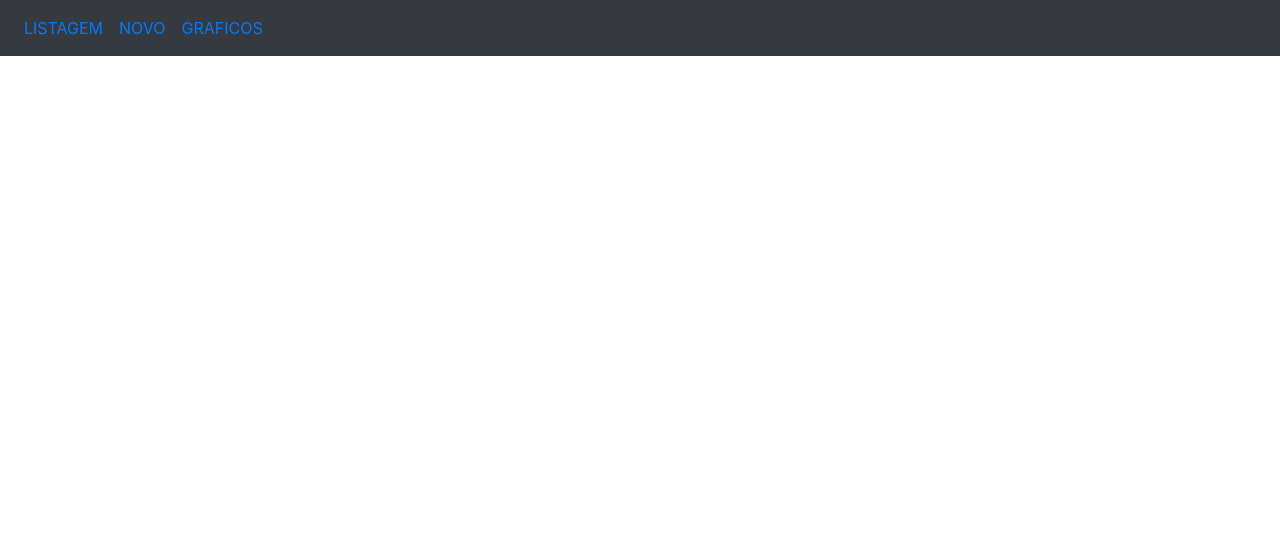
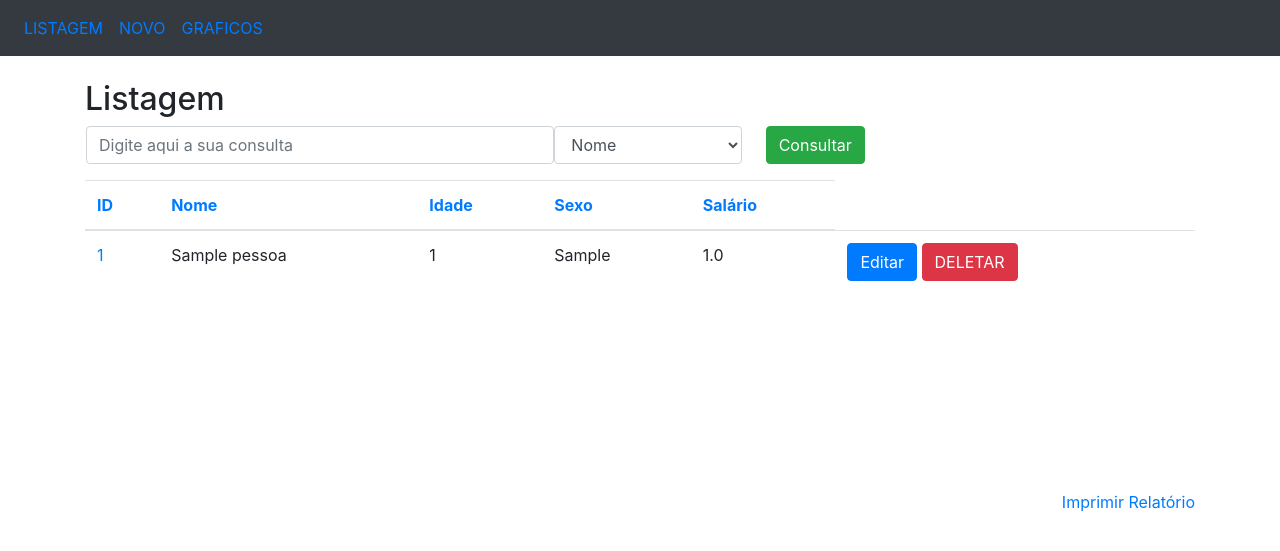
Before and after one commit to Artur-Hugo/Projeto-web-em-Python, a Flask app: page / in a window 1280 px wide. Shown: the top 551 px of the page. Run offline with Flask 2, Linux system fonts and the light colour scheme; tables that the repository leaves empty hold one stand-in row (values such as "Sample post"); some libraries are stand-ins or nearby versions.

Commit message:
Construção do Layout Gráfico da Página de Listagem

```diff
--- a/app/templates/listagem.html
+++ b/app/templates/listagem.html
@@ -28,5 +28,90 @@
             </li>
         </ul>
     </nav>
+    <br>
+    <div class="container">
+        <h2>Listagem</h2>
+        <form action="/consulta" method="POST" name="frm_consulta" class="ml-3">
+            <div class="form-group">
+                <div class="row">
+                    <input type="text" class="form-control col-md-5" name="consulta"
+                    placeholder="Digite aqui a sua consulta">
+                    <select class="form-control col-md-2" name="campo">
+                        <option value="nome">Nome</option>
+                        <option value="idade">Idade</option>
+                        <option value="sexo">Sexo</option>
+                        <option value="salario">Salário</option>
+                    </select>
+                    <button type="submit" class="btn btn-success ml-4">Consultar</button>
+                </div>
+            </div>
+        </form>
+        <div style="overflow: scroll; height: 310px; width: 100%;" align="center">
+            <table class="table">
+                <thead>
+                    <tr>
+                        <th><a href="/ordenacao/id/{{ordem}}">ID</a></th>
+                        <th><a href="/ordenacao/nome/{{ordem}}">Nome</a></th>
+                        <th><a href="/ordenacao/idade/{{ordem}}">Idade</a></th>
+                        <th><a href="/ordenacao/sexo/{{ordem}}">Sexo</a></th>
+                        <th><a href="/ordenacao/salario/{{ordem}}">Salário</a></th>
+                    </tr>
+                </thead>
+                <tbody>
+                    {% for pessoa in pessoas %}
+                        <tr>
+                            <td nowrap="true">
+                                <a href="/selecao/{{pessoa.id}}">{{pessoa.id}}</a>
+                            </td>
+                            <td nowrap="true">{{pessoa.nome}}</td>
+                            <td nowrap="true">{{pessoa.idade}}</td>
+                            <td nowrap="true">{{pessoa.sexo}}</td>
+                            <td nowrap="true">{{pessoa.salario}}</td>
+                            <td>
+                                <a href="/edicao/{{pessoa.id}}"
+                                class="btn btn-primary" role="button">
+                                    Editar
+                                </a>
+                                <a href="/delecao/{{pessoa.id}}"
+                                class="btn btn-danger" role="button">
+                                    DELETAR
+                                </a>
+                            </td>
+                        </tr>
+                    {% endfor %}
+                </tbody>
+            </table>
+        </div>
+        <a href="#" style="float: right;" onclick="relatorio()">Imprimir Relatório</a>
+        <textarea id="dados" style="display: none;">
+            {% for pessoa in pessoas %}
+                {{pessoa.nome}}|{{pessoa.idade}}|{{pessoa.sexo}}|{{pessoa.salario}}#
+            {% endfor %}
+        </textarea>
+        <script>
+            function relatorio() {
+                const doc = new jsPDF({orientation: 'landscape'});
+
+                const texto = document.getElementById('dados').innerText;
+                const arrLinhas = texto.split('#');
+                let conteudo = 'RELATÓRIO DE PESSOAS\n\n';
+                for(let linha=0; linha<arrLinhas.length; linha++){
+                    let arrColunas = arrLinhas[linha].split('|');
+                    arrColunas[0] = arrColunas[0].trim().padEnd(35, '*');
+                    if(arrColunas[0].indexOf('*') > 0){
+                        conteudo += `NOME: ${arrColunas[0]} - `+
+                                    `IDADE: ${arrColunas[1]} - `+
+                                    `SEXO: ${arrColunas[2]} - `+
+                                    `SALÁRIO: R$ ${arrColunas[3]}\n`;
+                    }
+                }
+
+                doc.setFontSize(12);
+                doc.setFont('Courier');
+                doc.text(conteudo, 30, 30);
+                doc.save('relatorio.pdf');
+            }
+        </script>
+    </div>
 </body>
 </html>
```
